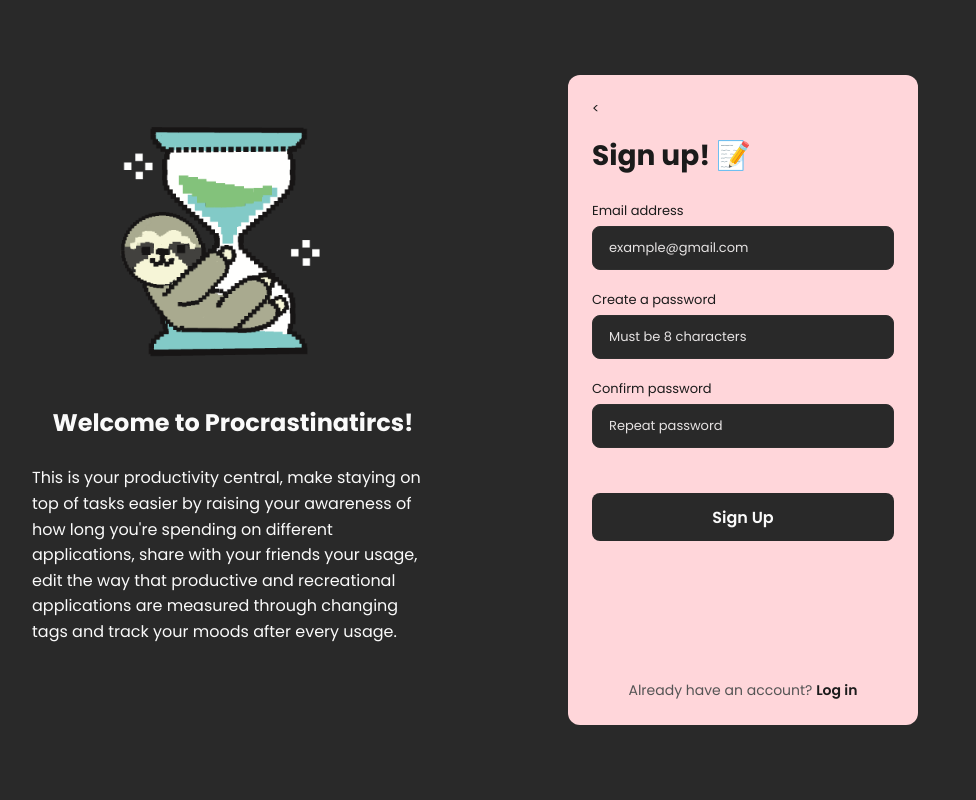
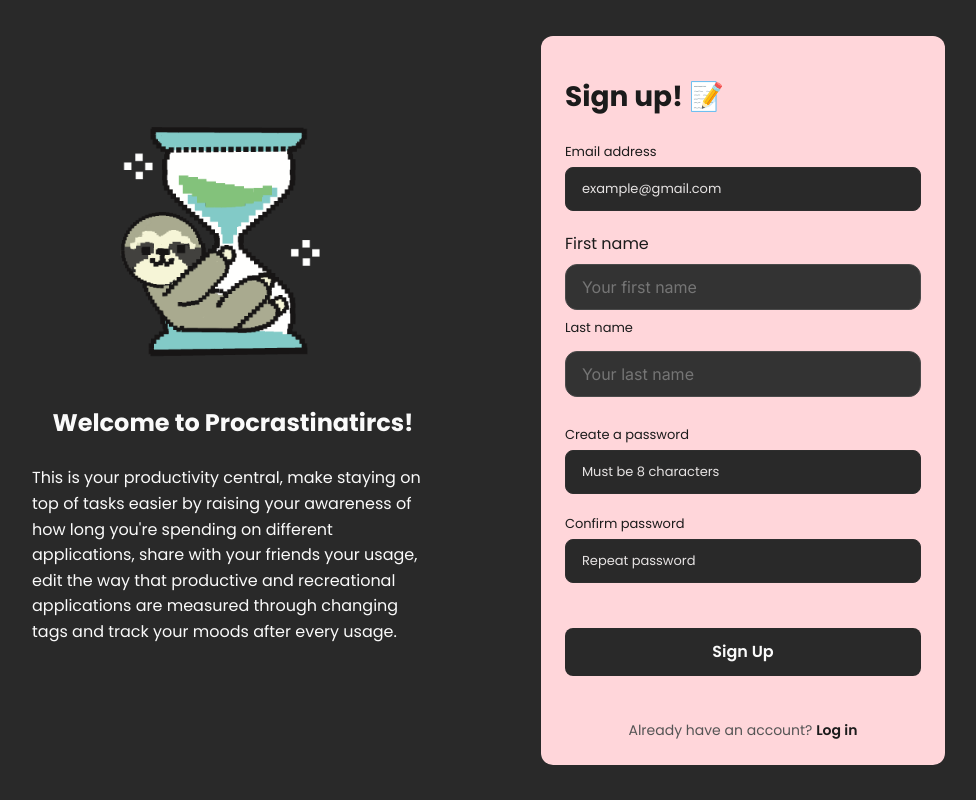
Before and after one commit to Julie-Salazar/Procastinatrics, a Flask app: page /signup in a window 1280 px wide. Shown: the whole page, without its empty margins (152-1128 px from the left). Run offline with Flask 3, Linux system fonts and the light colour scheme.

Commit message:
fixing the name not being stored after sign up

```diff
--- a/app/routes/login_route.py
+++ b/app/routes/login_route.py
@@ -59,6 +59,8 @@ def signup():
 
         new_user = User(email=email, usertype='default')
         new_user.set_password(password)
+        new_user.first_name = first_name
+        new_user.last_name = last_name
         db.session.add(new_user)
         db.session.commit()
         login_user(new_user)
--- a/app/templates/auth_signup.html
+++ b/app/templates/auth_signup.html
@@ -5,7 +5,6 @@
 {% block form_card %}
 <div class="auth-card signup-card">
     <div class="card-header-icons">
-         <button class="back-button"> &lt; </button>
     </div>
 
     <h1>Sign up! 📝</h1>
@@ -19,6 +18,29 @@
             {% if form.email.errors %}
             <div class="error">
                 {% for error in form.email.errors %}
+                <p>{{ error }}</p>
+                {% endfor %}
+            </div>
+            {% endif %}
+        </div>
+
+        <div class="" class="form-group">
+            <label for="firstname">First name</label>
+            {{ form.first_name(id="first_name", placeholder="Your first name", required=true) }}
+            {% if form.first_name.errors %}
+            <div class="error">
+                {% for error in form.first_name.errors %}
+                <p>{{ error }}</p>
+                {% endfor %}
+            </div>
+            {% endif %}
+            </div>
+            <div class="form-group">
+            <label for="lastname">Last name</label>
+            {{ form.last_name(id="last_name", placeholder="Your last name", required=true) }}
+            {% if form.last_name.errors %}
+            <div class="error">
+                {% for error in form.last_name.errors %}
                 <p>{{ error }}</p>
                 {% endfor %}
             </div>
```
Also changed, not shown: your_database.db (added).
